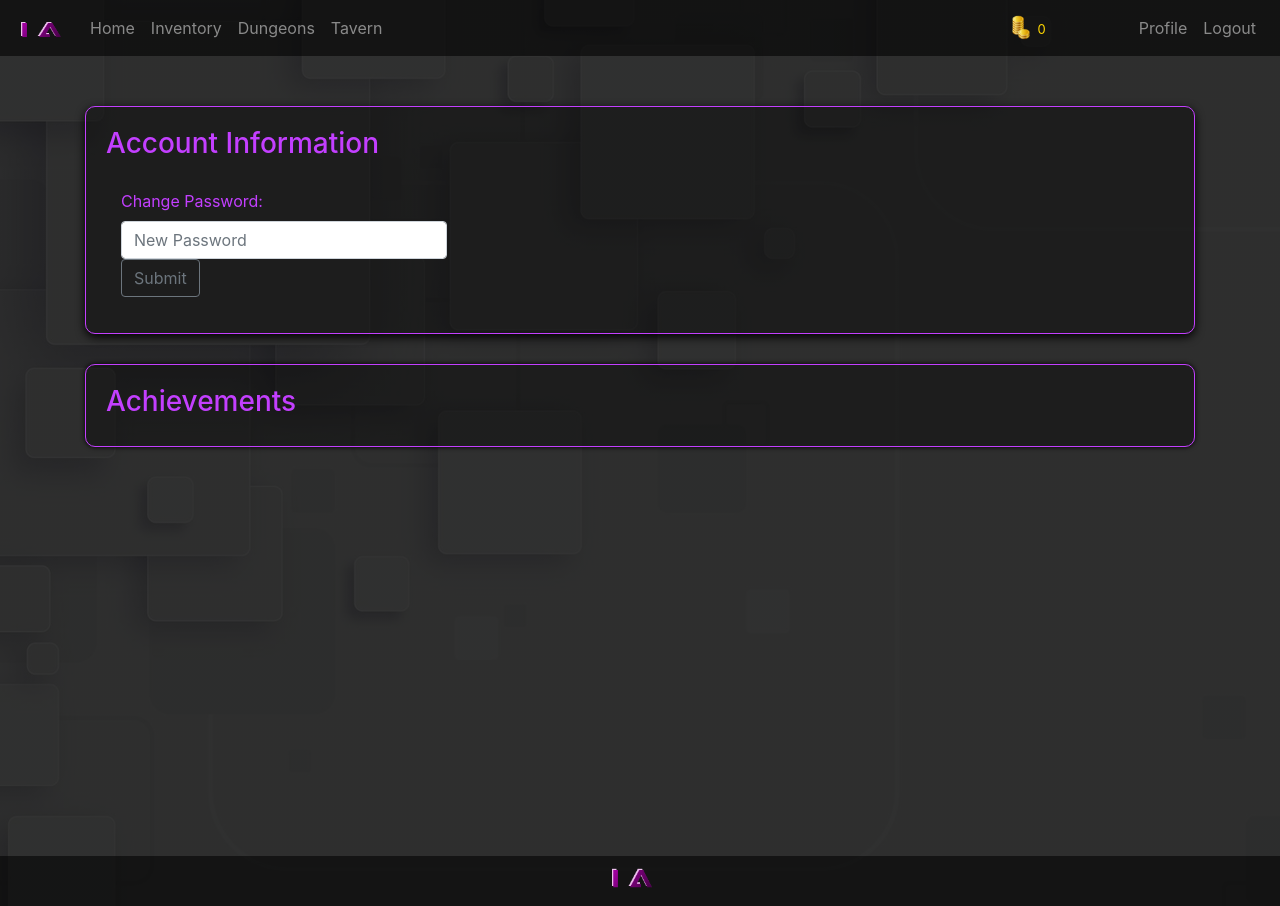
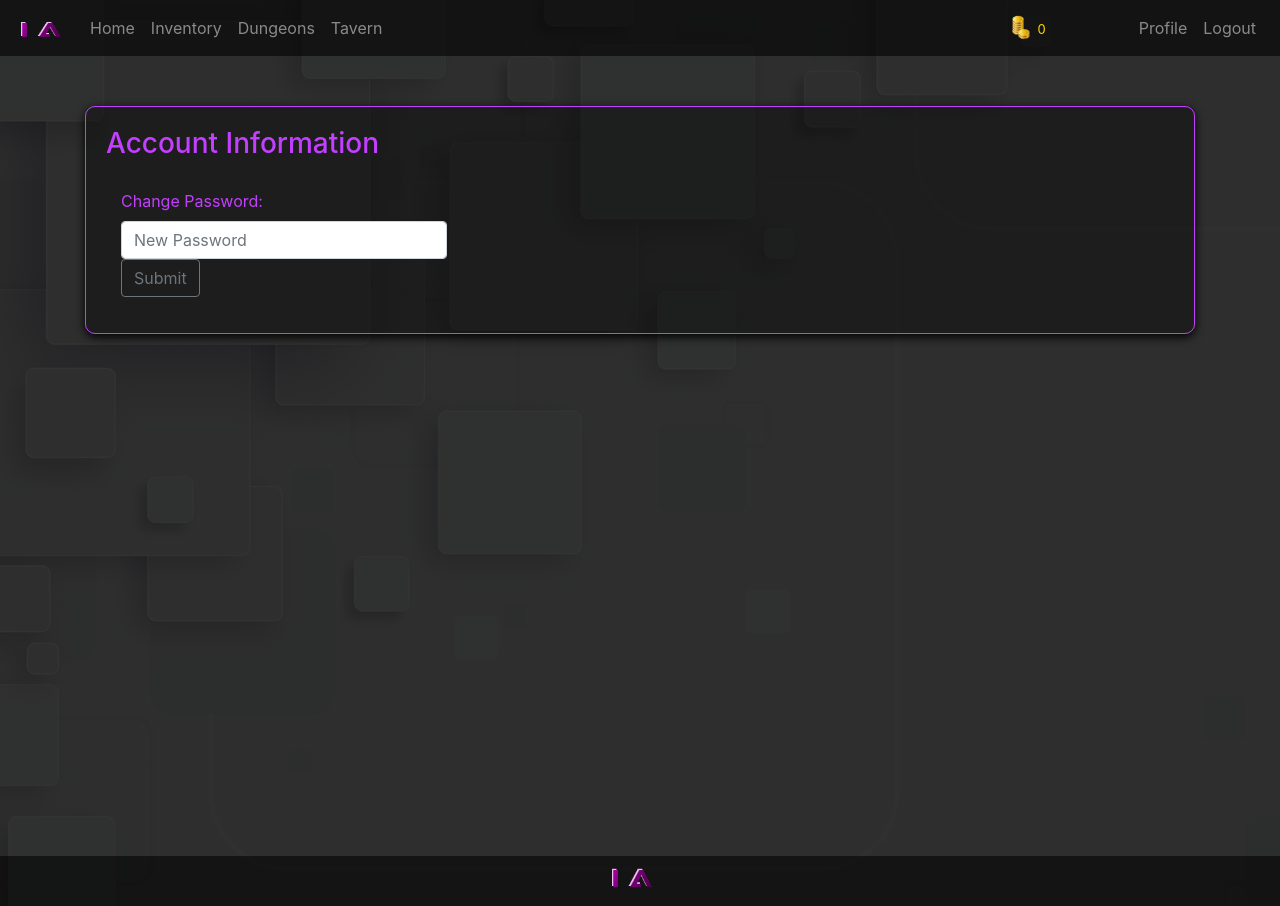
Before and after one commit to Babursha/IdleAdventure, an Angular app in the folder Frontend/: page /profile in a window 1280 px wide. Built offline with nearby package versions, Linux system fonts and the light colour scheme.

Commit message:
Moved achievement box to home page

```diff
--- a/Frontend/src/app/profile/profile.component.html
+++ b/Frontend/src/app/profile/profile.component.html
@@ -11,7 +11,4 @@
 
     </form>
     </div>
-    <div class="achievementsBox">
-      <h3>Achievements</h3>
-    </div>
 </div>
```
